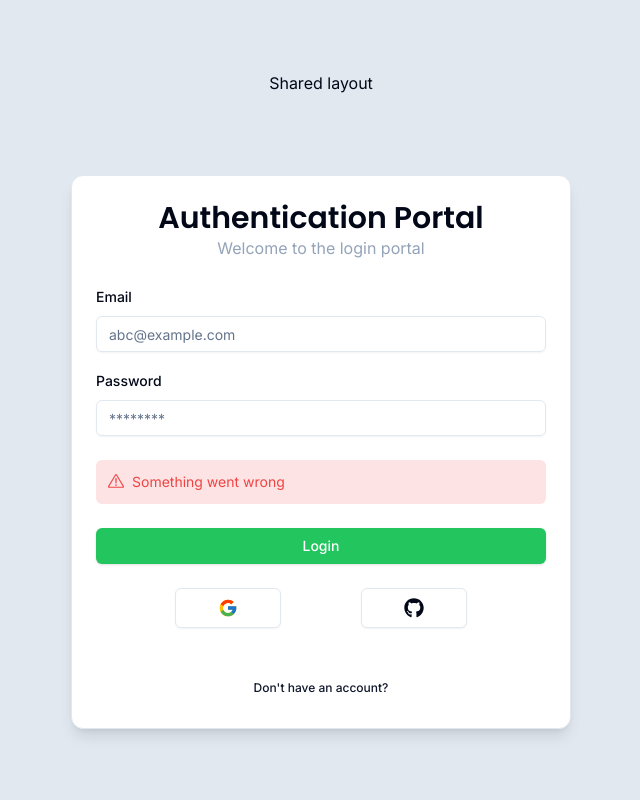
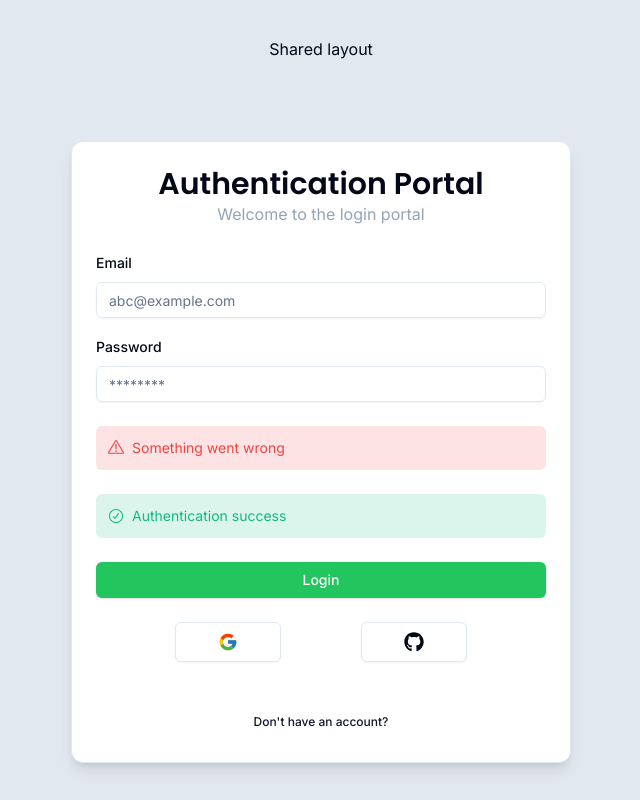
Before and after one commit to prabish01/next-auth, a Next.js app: page /auth/login in a window 1280 px wide. Shown: the whole page, without its empty margins (319-959 px from the left). Built offline with nearby package versions, Linux system fonts and the light colour scheme.

Commit message:
Added form success dialouge

```diff
--- a/components/auth/Loginform.tsx
+++ b/components/auth/Loginform.tsx
@@ -11,6 +11,8 @@ import { Input } from "@/components/ui/input";
 import * as z from "zod";
 import { Button } from "../ui/button";
 import { FormError } from "@/components/form-error";
+import { FormSuccess } from "@/components/form-success";
+
 
 export const Loginform = () => {
   const form = useForm<z.infer<typeof loginSchema>>({
@@ -60,6 +62,7 @@ export const Loginform = () => {
             />
           </div>
           <FormError errMsg="Something went wrong" />
+          <FormSuccess successMsg="Authentication success" />
           <Button type="submit" className="w-full mt-6" variant="login">
             Login
           </Button>
--- /dev/null
+++ b/components/form-success.tsx
@@ -0,0 +1,15 @@
+import { CheckCircledIcon } from "@radix-ui/react-icons";
+
+interface FormSuccessProps {
+  successMsg: string;
+}
+
+export const FormSuccess = ({ successMsg }: FormSuccessProps) => {
+  if (!successMsg) return null;
+  return (
+    <div className="successMsdDialouge bg-emerald-500/15 p-3 rounded-md flex items-center gap-2 text-sm text-emerald-500 mt-6">
+      <CheckCircledIcon className="w-4 h-4" />
+      <p>{successMsg}</p>
+    </div>
+  );
+};
```
